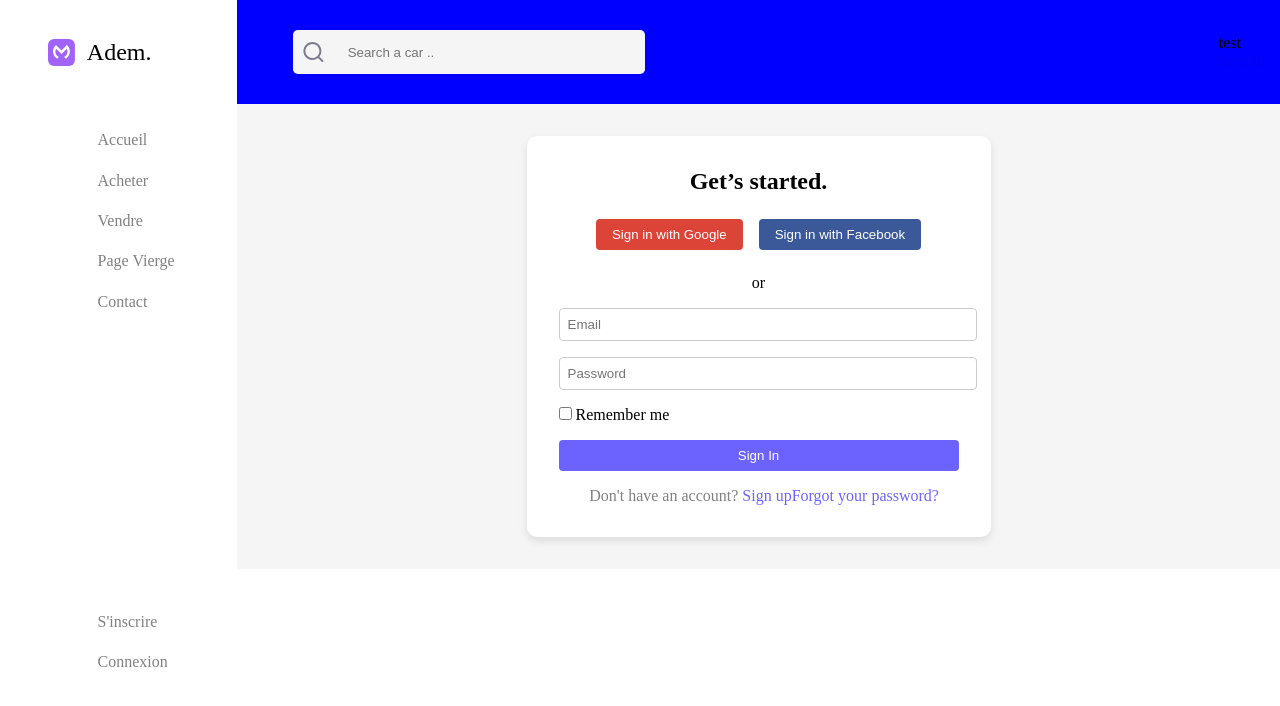
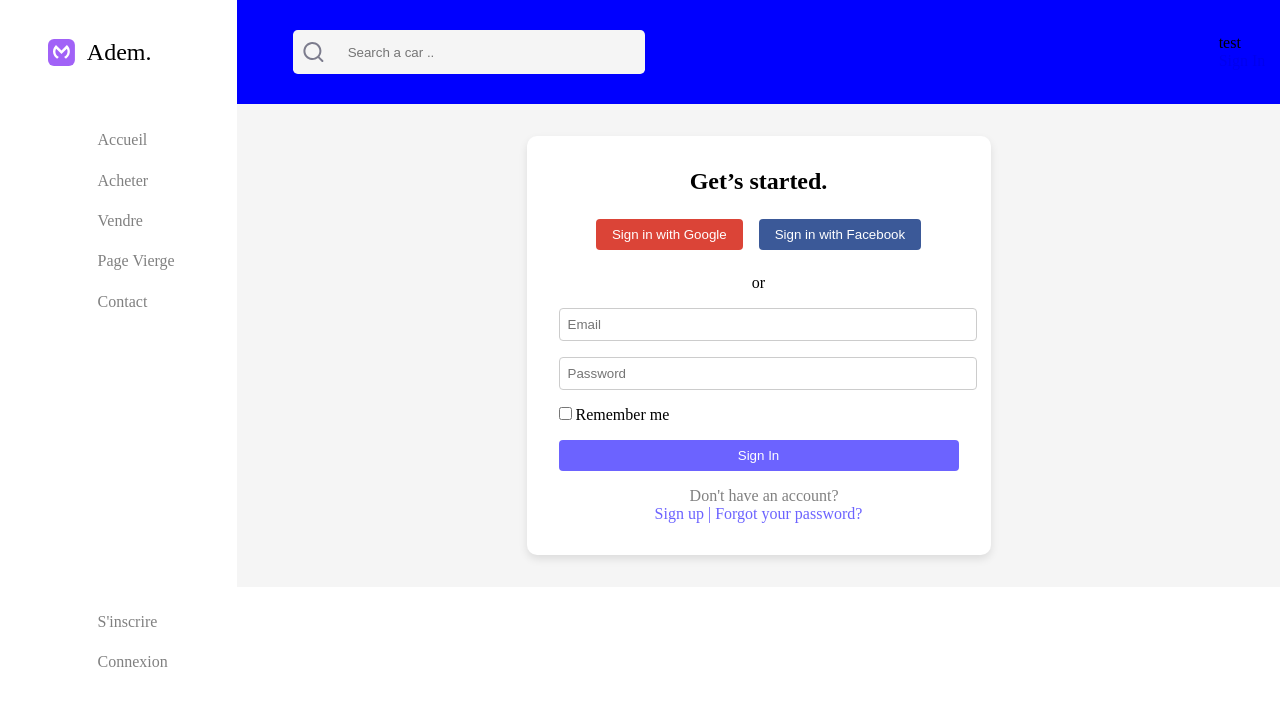
Before and after one commit to RRomeo93/Site-web-Semestre2, a React (Create React App) app: page /se_connecter in a window 1280 px wide. Shown: the top 706 px of the page. Built offline with nearby package versions, Linux system fonts and the light colour scheme; some icons are missing.

Commit message:
Changement sign up | forgot...

```diff
--- a/src/components/Connexion.js
+++ b/src/components/Connexion.js
@@ -48,8 +48,12 @@ function SignIn() {
         </div>
         <button type="submit" className="signin-button">Sign In</button>
         <div className="signin-footer">
-          <span>Don't have an account? <a href="/signup">Sign up</a></span>
-          <a href="/forgot-password">Forgot your password?</a>
+          <span>
+            Don't have an account?
+          </span>
+          <br></br>
+          <a href="/inscription">Sign up </a>
+          <a href="/forgot-password">| Forgot your password?</a>
         </div>
       </form>
     </div>
```
